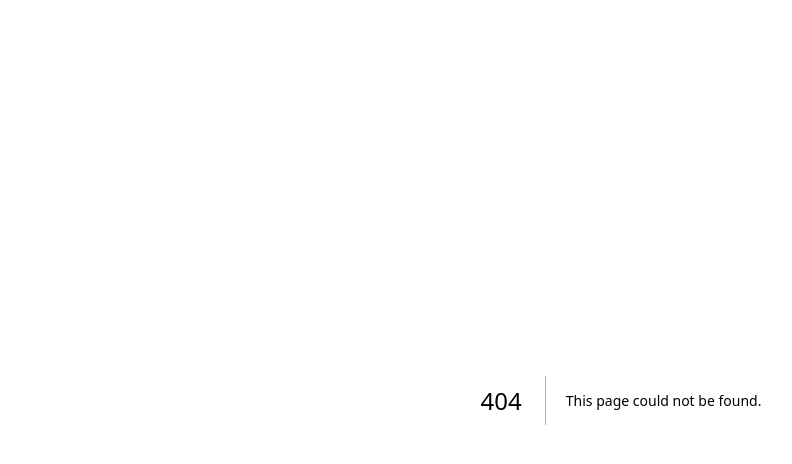
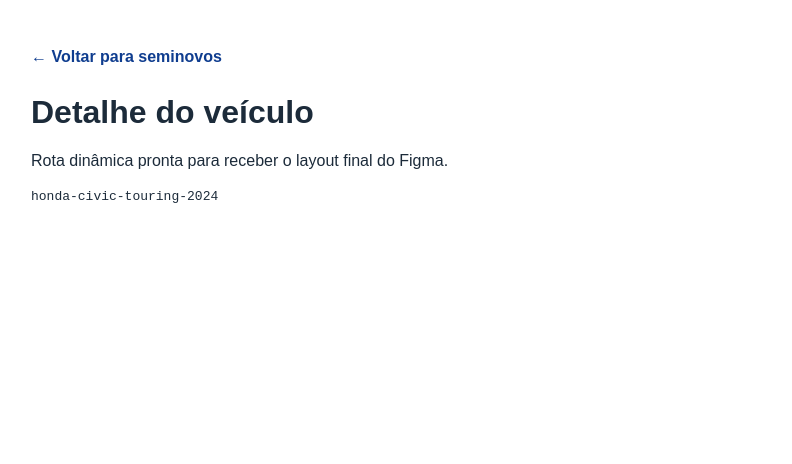
Before and after one commit to andrezatsss/autoforce, a Next.js app: page /seminovos/honda-civic-touring-2024 in a window 1280 px wide. Before the commit this address had no page. Shown: the top 464 px of the page, without its empty margins (19-811 px from the left). Built offline with nearby package versions, Linux system fonts and the light colour scheme.

Commit message:
chore: add src/app/seminovos/[slug]/page.tsx

```diff
--- /dev/null
+++ b/src/app/seminovos/[slug]/page.tsx
@@ -0,0 +1,13 @@
+type Props = { params: Promise<{ slug: string }> };
+
+export default async function VehicleDetailPage({ params }: Props) {
+  const { slug } = await params;
+  return (
+    <main className="container" style={{ padding: "48px 0" }}>
+      <a href="/seminovos" style={{ color: "#0f3d8f", fontWeight: 700 }}>← Voltar para seminovos</a>
+      <h1 style={{ marginTop: 28 }}>Detalhe do veículo</h1>
+      <p>Rota dinâmica pronta para receber o layout final do Figma.</p>
+      <code>{slug}</code>
+    </main>
+  );
+}
```
